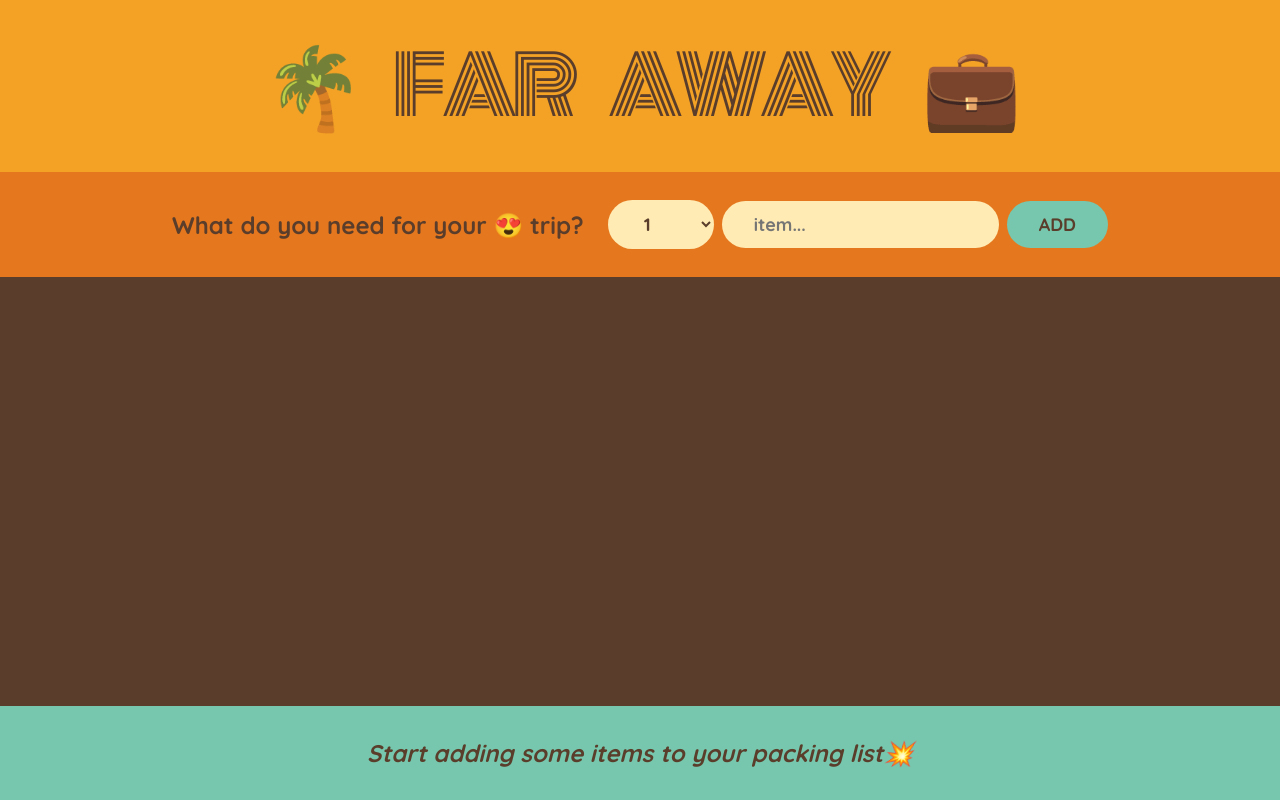
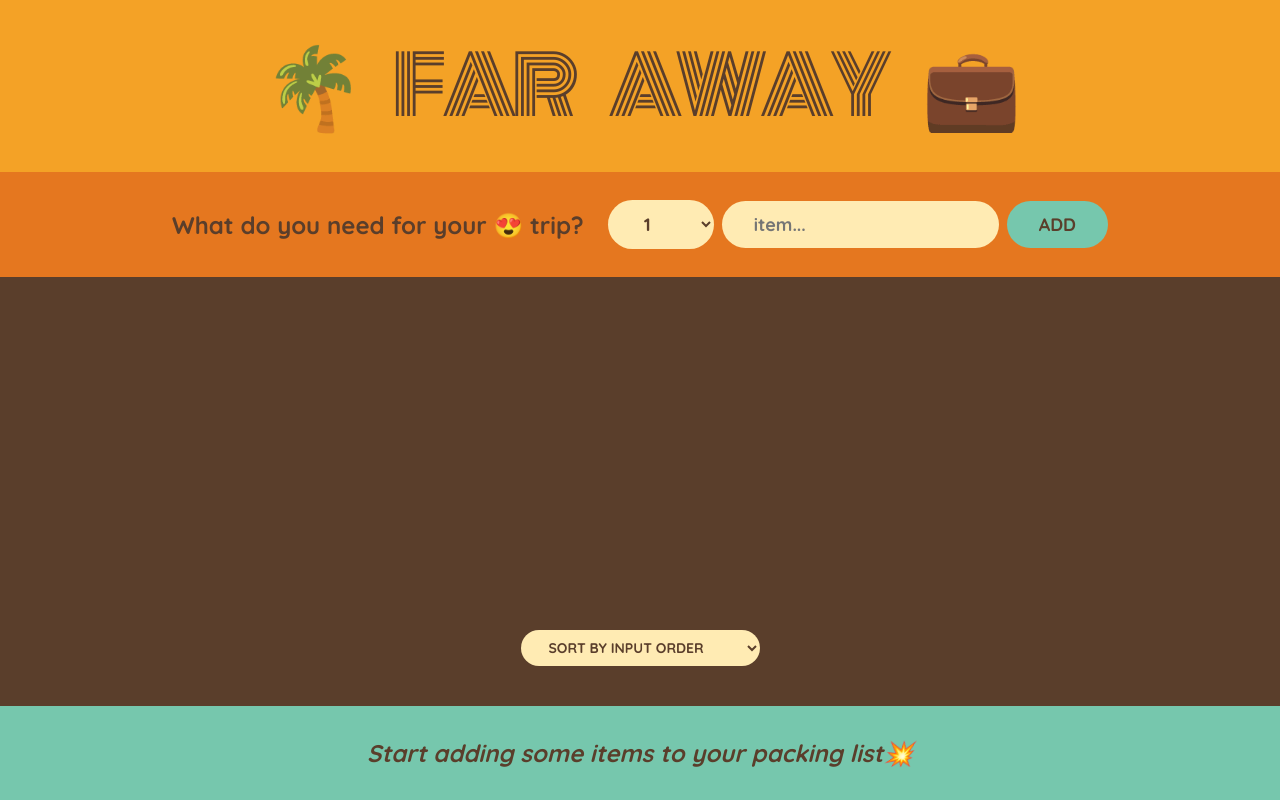
Before and after one commit to NeenduDev/Travel-List, a React (Create React App) app: page / in a window 1280 px wide. Built offline with nearby package versions, Linux system fonts and the light colour scheme.

Commit message:
Refactor PackingList component to implement sorting using derived state

```diff
--- a/src/App.js
+++ b/src/App.js
@@ -79,10 +79,23 @@
 }
 
 function PackingList({ items, onDeleteItem, onToggleItem }) {
+  const [sortBy, setSortBy] = useState("input");
+
+  let sortedItems;
+  if (sortBy === "input") sortedItems = items;
+
+  if (sortBy === "description")
+    sortedItems = items
+      .slice()
+      .sort((a, b) => a.description.localeCompare(b.description));
+  if (sortBy === "packed")
+    sortedItems = items
+      .slice()
+      .sort((a, b) => Number(a.packed) - Number(b.packed));
   return (
     <div className="list">
       <ul>
-        {items.map((item) => (
+        {sortedItems.map((item) => (
           <Item
             item={item}
             key={item.id}
@@ -91,6 +104,13 @@
           />
         ))}
       </ul>
+      <div className="actions">
+        <select value={sortBy} onChange={(e) => setSortBy(e.target.value)}>
+          <option value="input">Sort by input order</option>
+          <option value="description">Sort by description</option>
+          <option value="packed">Sort by packed status</option>
+        </select>
+      </div>
     </div>
   );
 }
```
